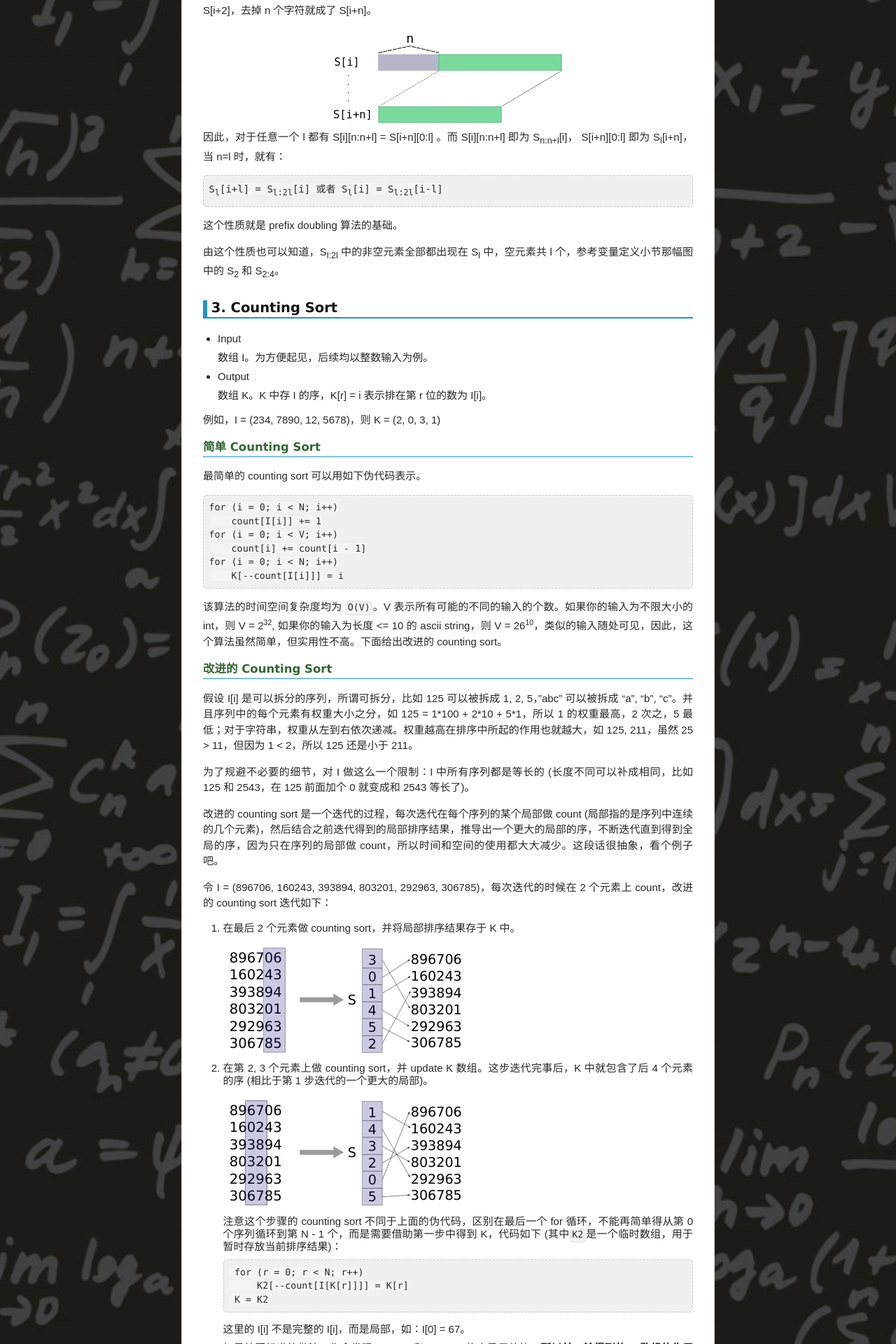
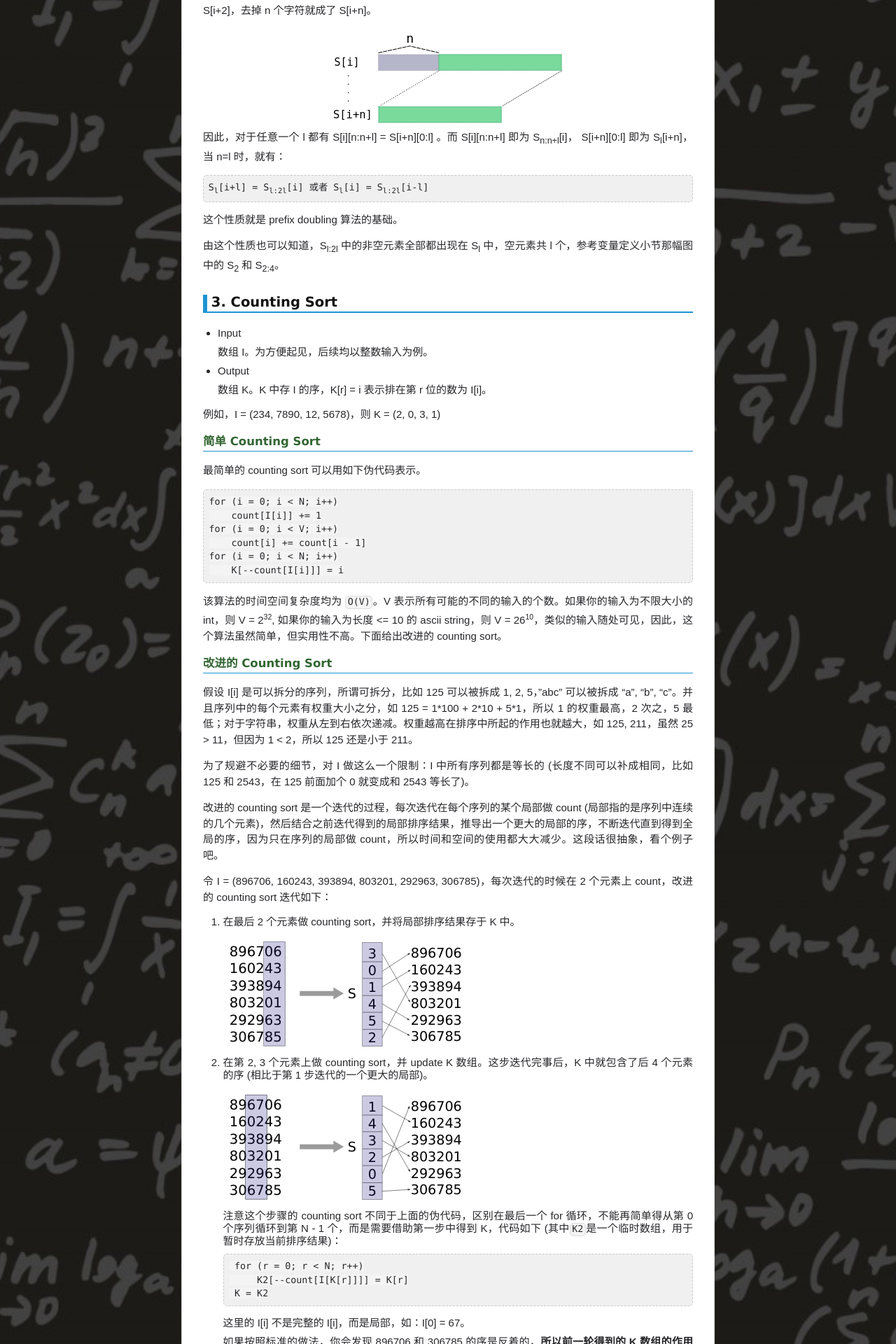
Before and after one commit to chenrushan/chenrushan.github.io, a Jekyll site: the page built from _posts/2013-12-15-suffix-array-prefix-doubling-counting-sort.markdown, in a window 1280 px wide. Shown: the part 2349-4269 px from the top of the page at 70% size. Built offline with Jekyll 4.4.1, drawn with Linux system fonts in a browser that asks for light colours; Markdown is read by kramdown in place of the engine named in the settings.

Commit message:
update code css style

```diff
--- a/_posts/2013-12-15-suffix-array-prefix-doubling-counting-sort.markdown
+++ b/_posts/2013-12-15-suffix-array-prefix-doubling-counting-sort.markdown
@@ -109,10 +109,8 @@
 
 因此，对于任意一个 l 都有 S[i][n:n+l] = S[i+n][0:l] 。而 S[i][n:n+l] 即为 S<sub>n:n+l</sub>[i]， S[i+n][0:l] 即为 S<sub>l</sub>[i+n]，当 n=l 时，就有：
 
-<blockquote>
-<code>
+<blockquote class="code">
 S<sub>l</sub>[i+l] = S<sub>l:2l</sub>[i] 或者 S<sub>l</sub>[i] = S<sub>l:2l</sub>[i-l]
-</code>
 </blockquote>
 
 这个性质就是 prefix doubling 算法的基础。
@@ -188,28 +186,24 @@
 
 结合前面提到的 suffix 集合 S 的性质，S<sub>l:2l</sub> 中的非空元素全部都出现在 S<sub>l</sub> 中，那如果我得到了 S<sub>l</sub> 的序，即 SA<sub>l</sub>，那我就可以想办法从 SA<sub>l</sub> 推导出 SA<sub>l:2l</sub>，结合 count<sub>l</sub> (count<sub>l</sub> 的定义与 SA<sub>l</sub> 类似) 就可以推出 SA<sub>2l</sub>，所以 suffix array 构建的迭代过程就是这样：
 
-<blockquote>
-<code>
+<blockquote class="code">
 初始化 SA<sub>1</sub>, count<sub>1</sub><br/>
 for (l = 1; l < len(str); l = 2 * l):<br/>
-&nbsp;&nbsp;&nbsp;&nbsp;SA<sub>l</sub> &rarr; SA<sub>l:2l</sub><br/>
-&nbsp;&nbsp;&nbsp;&nbsp;SA<sub>l:2l</sub> 结合 count<sub>l</sub> &rarr; SA<sub>2l</sub><br/>
-&nbsp;&nbsp;&nbsp;&nbsp;得到 count<sub>2l</sub><br/>
-</code>
+&nbsp;&nbsp;SA<sub>l</sub> &rarr; SA<sub>l:2l</sub><br/>
+&nbsp;&nbsp;SA<sub>l:2l</sub> 结合 count<sub>l</sub> &rarr; SA<sub>2l</sub><br/>
+&nbsp;&nbsp;得到 count<sub>2l</sub><br/>
 </blockquote>
 
 注意到这里的 count 不同于上一节例子中 count 每次都在一个固定大小的局部上做，这里每次 count 的局部大小都翻一翻。假设 str 只包含 ascii 字符且长度为 100，那是不是 count 的大小就要是 26<sup>100</sup> 呢？其实不用，可以借助 rank 数组 R，在变量定义小节中提到，相同的元素对应相同的 rank，不同的元素对应不同的 rank，因此 rank 可以当成每个元素的唯一 ID，count 就在 R 上做。这样迭代就变成：
 
-<blockquote>
-<code>
+<blockquote class="code">
 初始化 SA<sub>1</sub>, count<sub>1</sub>, R<sub>1</sub><br/>
 for (l = 1; l < len(str); l = 2 * l):<br/>
-&nbsp;&nbsp;&nbsp;&nbsp;SA<sub>l</sub> &rarr; SA<sub>l:2l</sub><br/>
-&nbsp;&nbsp;&nbsp;&nbsp;SA<sub>l:2l</sub> 结合 count<sub>l</sub> &rarr; SA<sub>2l</sub><br/>
-&nbsp;&nbsp;&nbsp;&nbsp;R<sub>l</sub> &rarr; R<sub>l:2l</sub><br/>
-&nbsp;&nbsp;&nbsp;&nbsp;R<sub>l</sub> 结合 R<sub>l:2l</sub> &rarr; R<sub>2l</sub><br/>
-&nbsp;&nbsp;&nbsp;&nbsp;在 R<sub>2l</sub> 的基础上得到 count<sub>2l</sub><br/>
-</code>
+&nbsp;&nbsp;SA<sub>l</sub> &rarr; SA<sub>l:2l</sub><br/>
+&nbsp;&nbsp;SA<sub>l:2l</sub> 结合 count<sub>l</sub> &rarr; SA<sub>2l</sub><br/>
+&nbsp;&nbsp;R<sub>l</sub> &rarr; R<sub>l:2l</sub><br/>
+&nbsp;&nbsp;R<sub>l</sub> 结合 R<sub>l:2l</sub> &rarr; R<sub>2l</sub><br/>
+&nbsp;&nbsp;在 R<sub>2l</sub> 的基础上得到 count<sub>2l</sub><br/>
 </blockquote>
 
 对应的 C 代码如下所示，这里空间的使用并不是最优的，有些数组可以合并使用，但这样会使逻辑不清晰，不利于这里说明。
--- a/_posts/2014-05-27-NP-06-md-unconstrain-optimize.markdown
+++ b/_posts/2014-05-27-NP-06-md-unconstrain-optimize.markdown
@@ -85,8 +85,8 @@
 <blockquote class="code">
 Initialize $\boldsymbol{x}^0, k = 0$<br/>
 while stopping condition is not satisfied<br/>
-&nbsp;&nbsp;&nbsp;&nbsp; Find $\boldsymbol{x}^{k+1}$ such that $f(\boldsymbol{x}^{k+1}) < f(\boldsymbol{x}^k)$<br/>
-&nbsp;&nbsp;&nbsp;&nbsp; Set $k = k+1$<br/>
+&nbsp;&nbsp; Find $\boldsymbol{x}^{k+1}$ such that $f(\boldsymbol{x}^{k+1}) < f(\boldsymbol{x}^k)$<br/>
+&nbsp;&nbsp; Set $k = k+1$<br/>
 end while<br/>
 output $\boldsymbol{x}^* = \boldsymbol{x}^k$<br/>
 </blockquote>
--- a/css/main.css
+++ b/css/main.css
@@ -265,10 +265,18 @@
     padding: 0;
 }
 
-.post blockquote code {
-    border: none;
-    font: 14px Lucida, DejaVu Sans Mono, Arial, verdana, Helvetica, sans-serif;
-    line-height: 1.7em;
+.post blockquote.code {
+    padding: 0.5em;
+    margin-bottom: 1em;
+    border-width: 1px;
+    border-color: #ccc;
+    border-style: dashed;
+    border-radius: 5px;
+    background-color: rgb(240, 240, 240);
+    max-height: 500px;
+    overflow: auto;
+    font: 13.34px monaco, DejaVu Sans Mono, Arial, verdana, Helvetica, sans-serif;
+    line-height: 1.5em;
 }
 
 /* terminal */
```
